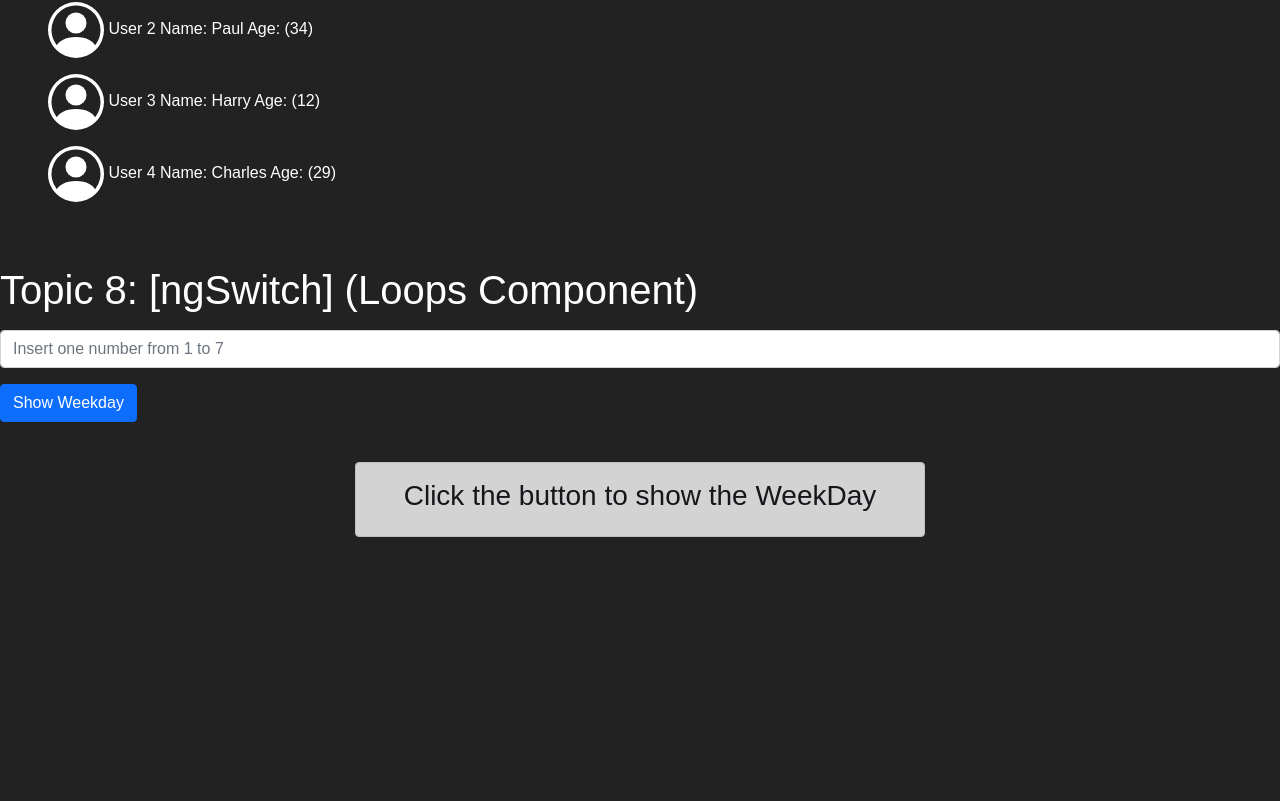
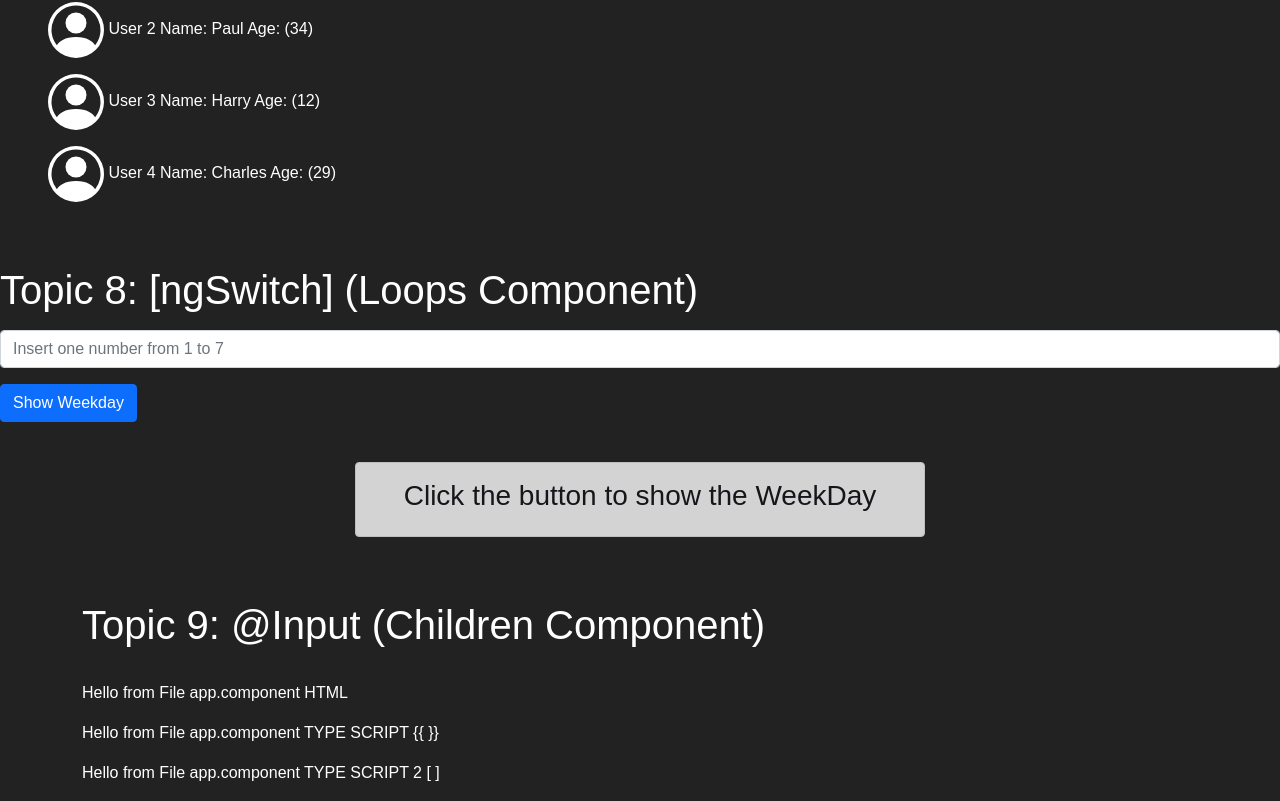
Before and after one commit to abrahamTech/Angular-BasicTopics, an Angular app: page / in a window 1280 px wide. Shown: the part 1853-2654 px from the top of the page. Before the commit the page ends 2406 px from the top, so only its background shows below. Built offline with nearby package versions, Linux system fonts and the light colour scheme.

Commit message:
Inputs topic has been added

```diff
--- a/projects/basic-concepts/src/app/app.component.html
+++ b/projects/basic-concepts/src/app/app.component.html
@@ -11,3 +11,6 @@
 
 <br><br>
 <app-loops></app-loops>
+
+<br><br>
+<app-children dataFromHtml="Hello from File app.component HTML" dataFromTypescript="{{dataFromTypescriptVar}}" [dataFromTypescript2]="dataFromTypescriptVar2"></app-children>
--- a/projects/basic-concepts/src/app/app.component.ts
+++ b/projects/basic-concepts/src/app/app.component.ts
@@ -7,4 +7,8 @@ import { Component } from '@angular/core';
 })
 export class AppComponent {
   title = 'basic-concepts';
+
+  dataFromTypescriptVar = "Hello from File app.component TYPE SCRIPT {{ }}";
+  dataFromTypescriptVar2 = "Hello from File app.component TYPE SCRIPT 2 [ ]";
+
 }
--- a/projects/basic-concepts/src/app/app.module.ts
+++ b/projects/basic-concepts/src/app/app.module.ts
@@ -6,6 +6,7 @@ import { ContadorComponent } from './contador/contador.component';
 import { ButtonsComponent } from './buttons/buttons.component';
 import { TemplateVariablesComponent } from './template-variables/template-variables.component';
 import { LoopsComponent } from './loops/loops.component';
+import { ChildrenComponent } from './children/children.component';
 
 @NgModule({
   declarations: [
@@ -13,7 +14,8 @@ import { LoopsComponent } from './loops/loops.component';
     ContadorComponent,
     ButtonsComponent,
     TemplateVariablesComponent,
-    LoopsComponent
+    LoopsComponent,
+    ChildrenComponent
   ],
   imports: [
     BrowserModule
--- /dev/null
+++ b/projects/basic-concepts/src/app/children/children.component.html
@@ -0,0 +1,11 @@
+
+<div class="container">
+    <h1>Topic 9: @Input (Children Component)</h1>
+
+    <br>
+    <p>{{dataFromHtml}}</p>
+    <p>{{dataFromTypescript}}</p>
+    <p>{{dataFromTypescript2}}</p>
+
+    <h6>{{dataFromInput}}</h6>
+</div>
```
Also changed, not shown: projects/basic-concepts/src/app/children/children.component.ts (added, +18 -0 lines), projects/basic-concepts/src/app/children/children.component.css (added), 1 other file (tests, documents, lock files or other folders).
